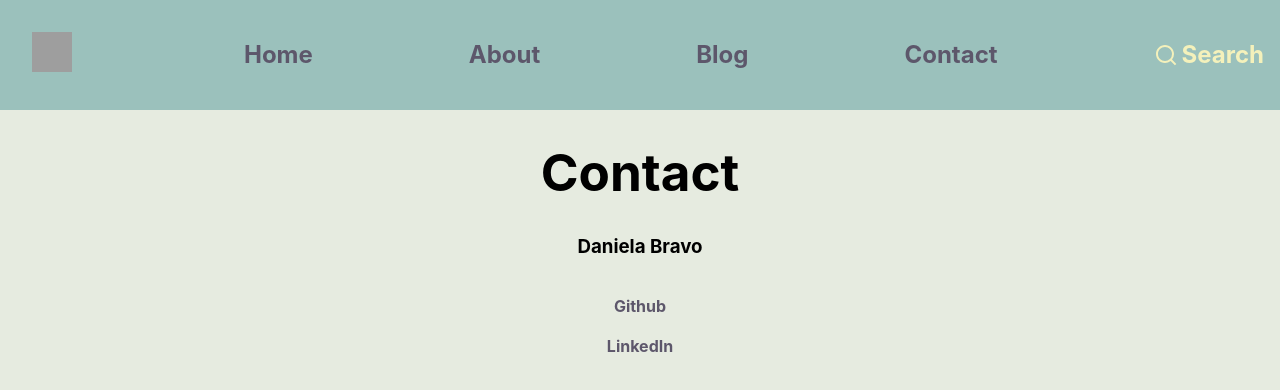
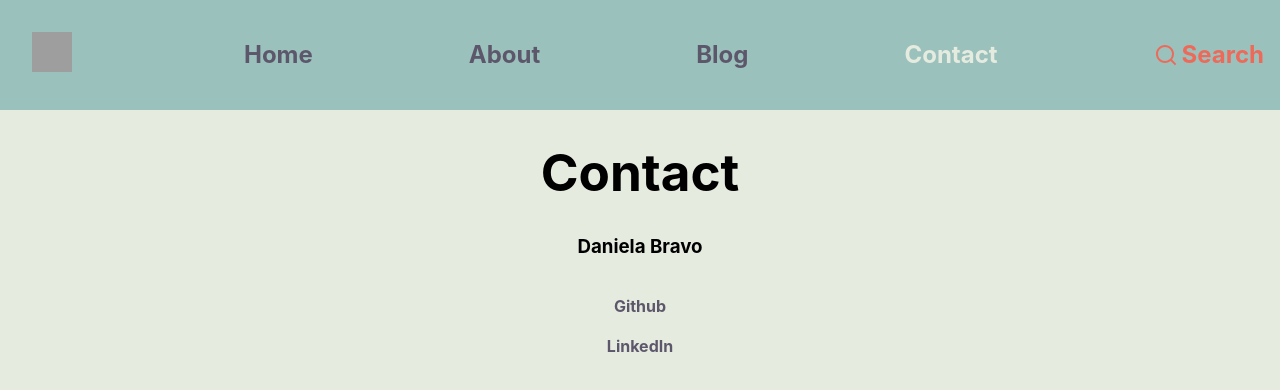
Before and after one commit to iamdanie/alto-cms-blog, a React (Vite) app: page /contact in a window 1280 px wide. Shown: the top 390 px of the page. Built offline with nearby package versions, Linux system fonts and the light colour scheme; grey boxes are pictures that could not be loaded.

Commit message:
fix: small details

```diff
--- a/src/components/Modal/index.css
+++ b/src/components/Modal/index.css
@@ -29,8 +29,8 @@
 
 .modal-close-action {
     position: absolute;
-    top: 3%;
-    right: 3%;
-    font-size: 28px;
+    top: 1rem;;
+    right: 1rem;
+    font-size: 32px;
     cursor: pointer;
 }
--- a/src/components/TopMenu/components/SearchBar/index.css
+++ b/src/components/TopMenu/components/SearchBar/index.css
@@ -3,7 +3,7 @@
     flex-direction: row;
     font-size: 24px;
     font-weight: bold;
-    color: var(--pale);
+    color: var(--terracota);
     cursor: pointer;
   }
 
--- a/src/components/TopMenu/components/SectionItem/index.css
+++ b/src/components/TopMenu/components/SectionItem/index.css
@@ -3,3 +3,7 @@
     font-weight: bold;
     cursor: pointer;
 }
+
+.section-item-active {
+    color: var(--alabaster);
+}
--- a/src/components/TopMenu/components/SectionItem/index.tsx
+++ b/src/components/TopMenu/components/SectionItem/index.tsx
@@ -5,13 +5,19 @@ import './index.css'
 interface SectionItemProps {
   title: string
   route: string
+  active: boolean
 }
 
-const SectionItem: React.FC<SectionItemProps> = ({ title, route }) => {
+const SectionItem: React.FC<SectionItemProps> = ({ title, route, active }) => {
   const navigate = useNavigate()
 
   return (
-    <div className='section-item' onClick={() => navigate(route)}>{title}</div>
+    <div
+      className={`section-item ${active ? 'section-item-active' : ''}`}
+      onClick={() => navigate(route)}
+    >
+      {title}
+    </div>
   )
 }
 
--- a/src/components/TopMenu/components/Sections/index.tsx
+++ b/src/components/TopMenu/components/Sections/index.tsx
@@ -2,12 +2,23 @@ import React from 'react'
 import SectionItem from '../SectionItem'
 import sections from './sections'
 import './index.css'
+import { Location, useLocation } from 'react-router-dom'
 
 function Sections(): React.ReactElement<{}> {
+  const { pathname }: Location = useLocation()
+
   return (
-    <div className='sections-container'>
-      {sections.map((section) => <SectionItem key={section.title} title={section.title} route={section.route} />)}
-    </div>)
+    <div className="sections-container">
+      {sections.map(section => (
+        <SectionItem
+          key={section.title}
+          title={section.title}
+          route={section.route}
+          active={section.route === pathname}
+        />
+      ))}
+    </div>
+  )
 }
 
 export default Sections
```
